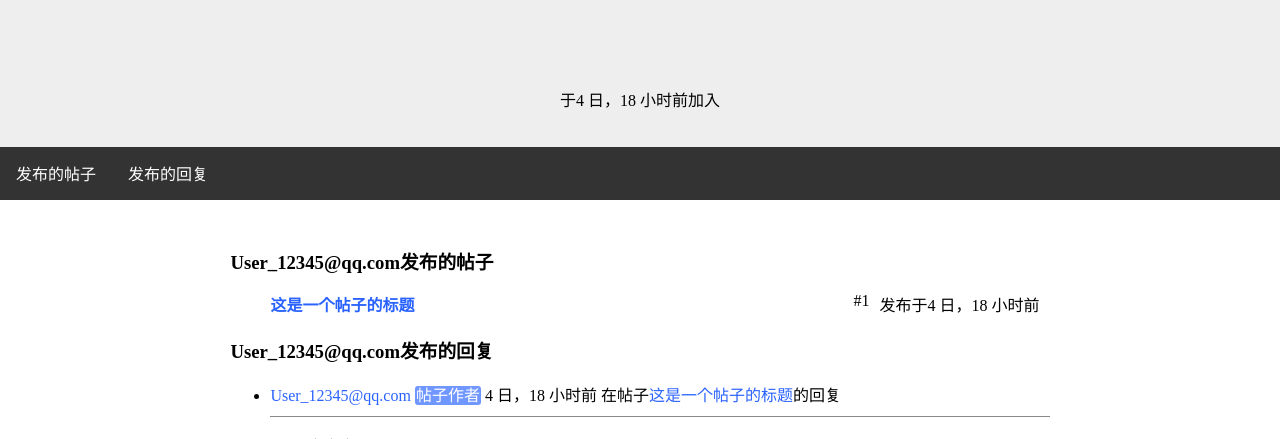
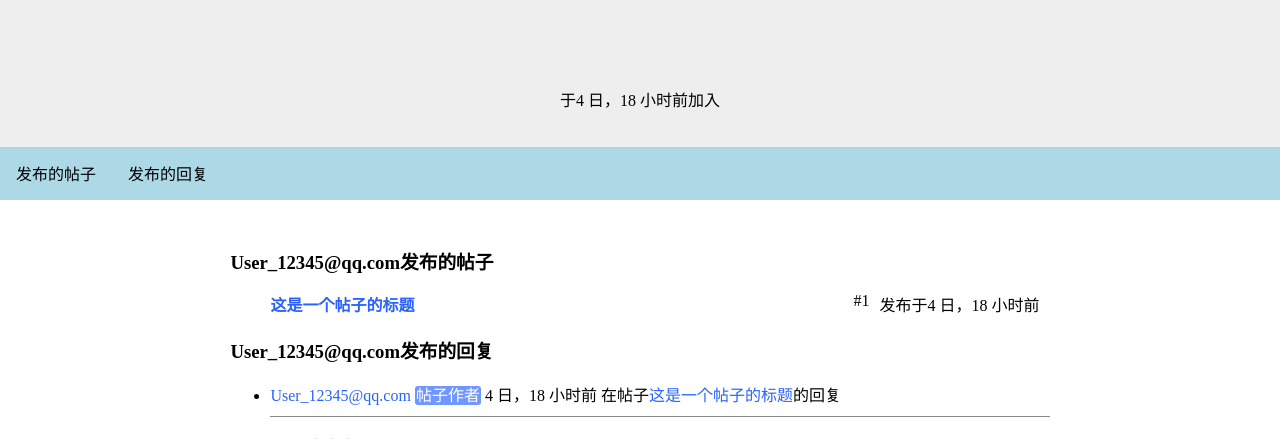
Before and after one commit to icyyoung719/Fourm, a Django app: a page that uses HustRava_app/templates/user.html in a window 1280 px wide. Shown: the part 189-628 px from the top of the page. Run offline with Django 4.2, Linux system fonts and the light colour scheme; data comes from the database, SQL or seed files in the repository.

Commit message:
报告相关

```diff
--- a/HustRava_app/templates/user.html
+++ b/HustRava_app/templates/user.html
@@ -16,23 +16,23 @@
     			margin: 0;
     			padding: 0;
     			overflow: hidden;
-    background-color: #333;
+    			background-color: #ADD8E6;
 			}
 
 			ul.navbar li {
-    float: left;
+    			float:LEFT;
 			}
 
 			ul.navbar li a {
     			display: block;
-    color: white;
+    			color: black;
   		 		text-align: center;
     			padding: 14px 16px;
     			text-decoration: none;
 			}
 
 			ul.navbar li a:hover {
-    background-color: #111;
+    			background-color: #2A748C;
 			}
 		</style>
     </head>
```
Also changed, not shown: 3 other files. Lines whose indentation alone changed are shown as unchanged.
